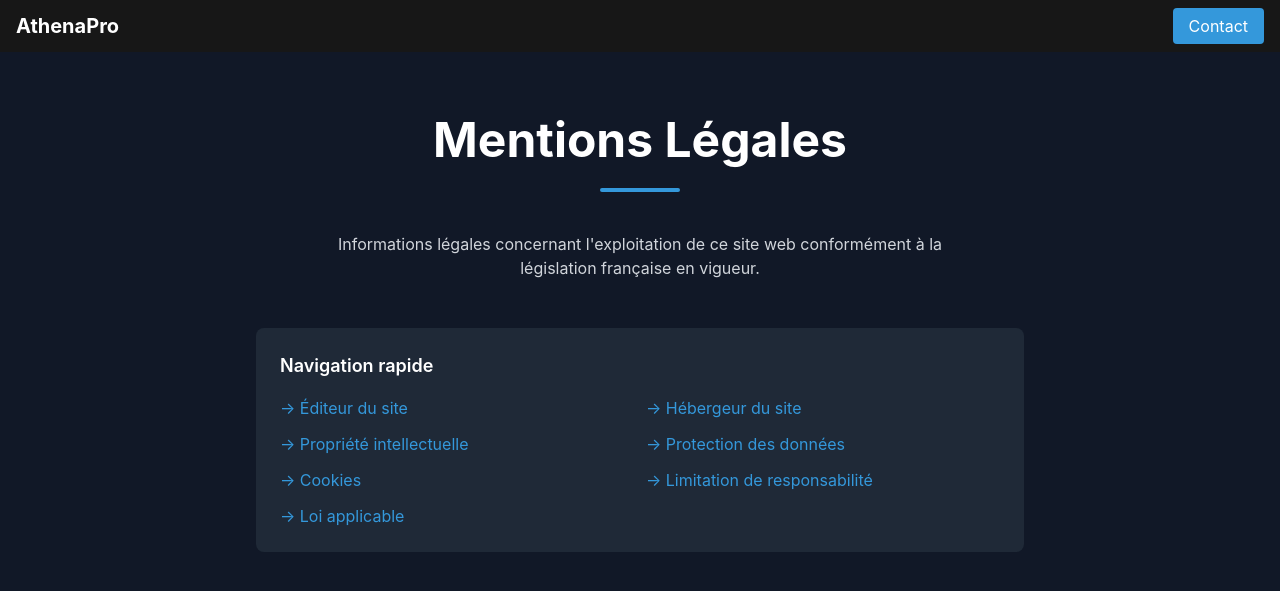
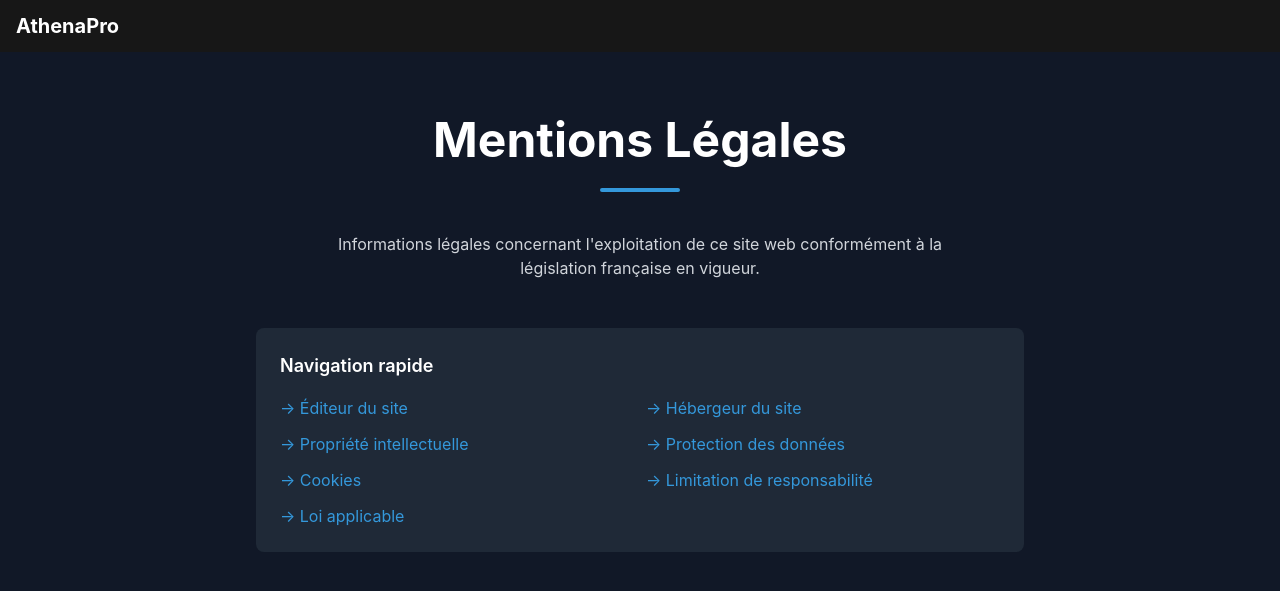
Before and after one commit to Portfolio-professionnal/AthenaPro, a Jekyll site: the page Mentions_Légales.html, which Jekyll copies as it is, in a window 1280 px wide and 900 px high. Shown: the top 591 px of the window. Built offline with Jekyll 4.4.1, drawn with Linux system fonts in a browser that asks for light colours; nearby versions of some CDN libraries.

Commit message:
Update Mentions_Légales.html

```diff
--- a/Mentions_Légales.html
+++ b/Mentions_Légales.html
@@ -40,11 +40,7 @@
               <a href="{{this.link}}" class="text-white hover:text-[#3498DB] transition-colors duration-300">
               </a>
             </li>
-          <li>
-            <a href="/contact" class="bg-[#3498DB] text-white px-4 py-2 rounded hover:bg-[#2980b9] transition-colors duration-300">
-              Contact
-            </a>
-          </li>
+
         </ul>
 
         <!-- Mobile menu button -->
```
